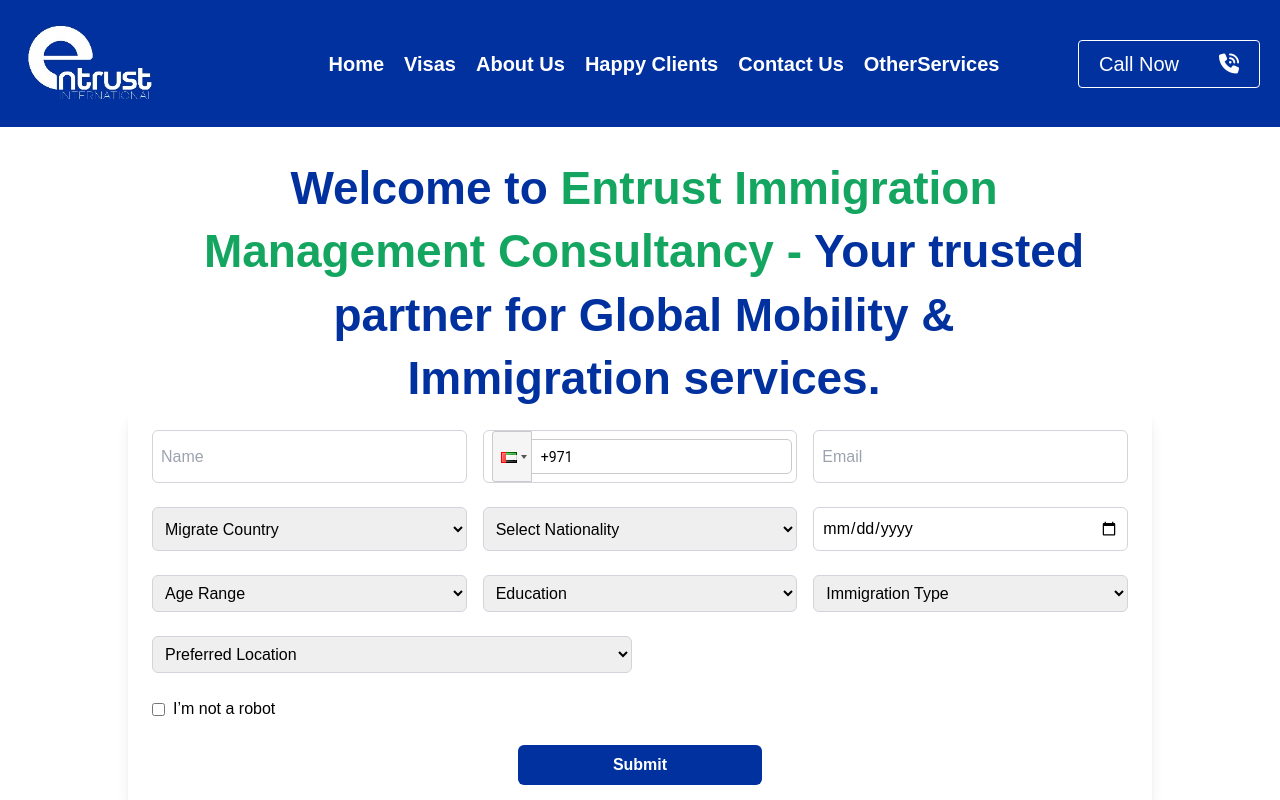
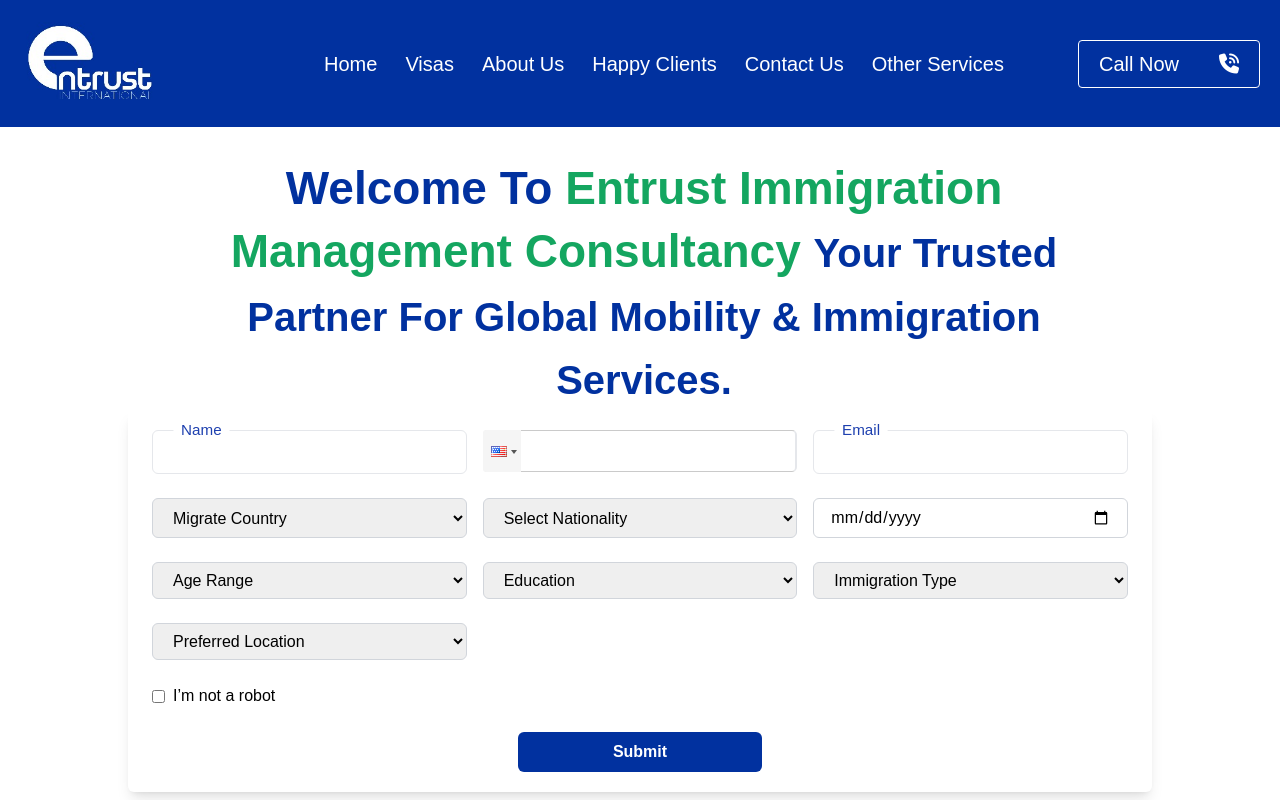
Before and after one commit to haroonmajid/EntrustImmigrationMangagementConusltancy, a React (Create React App) app: page / in a window 1280 px wide. Shown: the top 800 px of the page. Built offline with nearby package versions, Linux system fonts and the light colour scheme.

Commit message:
i update the contact form

```diff
--- a/package.json
+++ b/package.json
@@ -14,9 +14,11 @@
     "react-dom": "^19.0.0",
     "react-hook-form": "^7.54.2",
     "react-phone-input-2": "^2.15.1",
+    "react-phone-number-input": "^3.4.11",
     "react-redux": "^9.2.0",
     "react-router-dom": "^7.1.1",
-    "react-scripts": "5.0.1"
+    "react-scripts": "5.0.1",
+    "styled-components": "^6.1.14"
   },
   "scripts": {
     "start": "react-scripts start",
--- a/src/App.css
+++ b/src/App.css
@@ -23,3 +23,14 @@
     /* background-size: cover; */
     background-repeat: no-repeat;
 }
+ /* .input-text{
+    @apply text-blue-800 bg-white transform translate-y-9 translate-x-4;
+} */
+input[type="text"]:focus ~ .input-text,
+input[type="text"]:not(:placeholder-shown) ~ .input-text{
+  @apply text-blue-800 bg-white transform -translate-y-5 translate-x-3 scale-95
+  }
+  input[type="email"]:focus ~ .input-email,
+input[type="email"]:not(:placeholder-shown) ~ .input-email{
+  @apply text-blue-800 bg-white transform -translate-y-5 translate-x-3 scale-95
+  }
--- a/src/Components/Contact.jsx
+++ b/src/Components/Contact.jsx
@@ -3,8 +3,11 @@
 import { Button } from 'react-bootstrap';
 import PhoneInput from 'react-phone-input-2';
 import 'react-phone-input-2/lib/style.css';
+import "../App.css"
+
 
 const Contact = () => {
+
   const onSubmit = async (event) => {
     event.preventDefault();
     const formData = new FormData(event.target);
@@ -67,6 +70,26 @@
   ];
 
   const [phone, setPhone] = useState('');
+  const customStyles = {
+    container: {
+      width: "100%",
+      // border: "2px solid #E5E7EB ",
+
+      // margin: "20px auto",
+    },
+
+    input: {
+      padding: "20px 0",
+      fontSize: "16px",
+      // marginLeft:"40px",
+      width:"100%",
+      borderRight:"2px solid #E5E7EB",
+
+    },
+    dropdown: {
+      border:"none",
+    },
+  };
 
   const [formData, setFormData] = useState({
     name: '',
@@ -125,46 +148,56 @@
     color: 'rgba(0, 0, 0, 0.5)', // Low opacity for placeholder text
   };
 
+
   return (
     <div className="pb-[20px] pt-[30px]">
       <div className="text-[#01319f] font-bold text-center">
         <h1 className="text-[36px] w-[95%] pl-2 md:w-[70%] mx-auto md:text-[46px] leading-snug">
-        Welcome to
-          <span className='text-[#14A660] text-[46px]'>  Entrust Immigration Management Consultancy - </span><span className=''> Your trusted partner for Global Mobility & Immigration services. </span>
+        Welcome To
+          <span className='text-[#14A660] text-[46px]'>  Entrust Immigration Management Consultancy  </span><span className='text-[40px]'> Your Trusted Partner For Global Mobility & Immigration Services. </span>
         </h1>
       </div>
       <form
         onSubmit={onSubmit}
         className="max-w-5xl mx-auto px-6 py-5 bg-white shadow-lg rounded-md"
       >
-        <div className="grid grid-cols-1 md:grid-cols-3 gap-4 mb-6">
-          <input
+        <div className="grid grid-cols-1 md:w-full md:grid-cols-3 gap-4 mb-6">
+         <label className="relative">
+         <input
             type="text"
             name="name"
-            placeholder="Name"
+            // placeholder=""
             value={formData.name}
             onChange={handleChange}
             required
-            className="w-full p-2 border border-gray-300 rounded-md focus:outline-none focus:ring-2 focus:ring-[#01319f]"
+            className="w-full px-4 py-0 h-11 border rounded-md outline-none focus:border-[#01319f] focus:ring-2 focus:ring-[#01319f] transition duration-200"
           />
-          <PhoneInput
-            type="text"
-            name="phone"
-            country={'ae'} // Default country (UAE)
-            value={phone}
-            onChange={setPhone}
-            required
-            className="w-full p-2 border border-gray-300 rounded-md focus:outline-none focus:ring-2 focus:ring-[#01319f]"
-          />
+          <span className='text-opacity-80 absolute left-0 top-2 mx-2 transition duration-200 input-text px-2 '>Name</span>
+         </label>
+         <div style={customStyles.container}>
+      <PhoneInput
+        country={"us"}
+        value={phone}
+        onChange={setPhone}
+        inputStyle={customStyles.input}
+        buttonStyle={customStyles.dropdown}
+        dropdownStyle={customStyles.dropdown}
+        className=""
+        // enableSearch
+      />
+    </div>
+         <label className="relative">
           <input
             type="email"
             name="email"
-            placeholder="Email"
+            // placeholder="Email"
             value={formData.email}
             onChange={handleChange}
             required
-            className="w-full p-2 border border-gray-300 rounded-md focus:outline-none focus:ring-2 focus:ring-[#01319F]"
+            className="w-full px-4 py-0 h-11 border rounded-md outline-none focus:border-[#01319f] focus:ring-2 focus:ring-[#01319f] transition duration-200"
           />
+          <span className='text-opacity-80 absolute left-0 top-2 mx-2 transition duration-200 input-email px-2 '>Email</span>
+          </label>
         </div>
 
         <div className="grid grid-cols-1 md:grid-cols-3 gap-4 mb-6">
@@ -173,9 +206,9 @@
             value={formData.migrateCountry}
             onChange={handleChange}
             required
-            className="w-full p-2 border border-gray-300 rounded-md focus:outline-none focus:ring-2 focus:ring-[#01319F] text-rgba(0, 0, 0, 0.5)"
+            className="w-full px-4 py-0 h-10 border border-gray-300 rounded-md focus:outline-none focus:ring-2 focus:ring-[#01319F] text-rgba(0, 0, 0, 0.5)"
           >
-            <option value=""selected> Migrate Country</option>
+            <option value=""selected>Migrate Country</option>
             <option value="Canada">Canada</option>
             <option value="Australia">Australia</option>
           </select>
@@ -184,7 +217,7 @@
             value={formData.nationality}
             onChange={handleChange}
             required
-            className="w-full p-2 border border-gray-300 rounded-md focus:outline-none focus:ring-2 focus:ring-[#01319F]"
+            className="w-full px-4 py-0 h-10 border border-gray-300 rounded-md focus:outline-none focus:ring-2 focus:ring-[#01319F]"
           >
             <option value="">Select Nationality</option>
             {countries.map((country, index) => (
@@ -200,7 +233,7 @@
               value={formData.dob}
               onChange={handleChange}
               required
-              className="w-full p-2 border border-gray-300 rounded-md focus:outline-none focus:ring-2 focus:ring-[#01319f]"
+              className="w-full px-4 py-0 h-10 border border-gray-300 rounded-md focus:outline-none focus:ring-2 focus:ring-[#01319f]"
             />
             {!formData.dob && (
               <span className="md:hidden absolute left-3 top-2 text-gray-400">
@@ -216,7 +249,7 @@
             value={formData.ageRange}
             onChange={handleChange}
             required
-            className="w-full p-2 border border-gray-300 rounded-md focus:outline-none focus:ring-2 focus:ring-[#01319f]"
+            className="w-full px-4 border border-gray-300 rounded-md focus:outline-none focus:ring-2 focus:ring-[#01319f]"
           >
             <option value="">Age Range</option>
             <option value="18-25">18-25</option>
@@ -227,7 +260,7 @@
             value={formData.education}
             onChange={handleChange}
             required
-            className="w-full p-2 border border-gray-300 rounded-md focus:outline-none focus:ring-2 focus:ring-[#01319f]"
+            className="w-full p-2 px-4 border border-gray-300 rounded-md focus:outline-none focus:ring-2 focus:ring-[#01319f]"
           >
             <option value="">Education</option>
             <option value="High School">High School</option>
@@ -239,7 +272,7 @@
             value={formData.immigrationType}
             onChange={handleChange}
             required
-            className="w-full p-2 border border-gray-300 rounded-md focus:outline-none focus:ring-2 focus:ring-[#01319f]"
+            className="w-full p-2 px-4 border border-gray-300 rounded-md focus:outline-none focus:ring-2 focus:ring-[#01319f]"
           >
             <option value="">Immigration Type</option>
             <option value="Work">Work</option>
@@ -247,13 +280,13 @@
           </select>
         </div>
 
-        <div className="grid grid-cols-1 md:grid-cols-2 gap-4 mb-6">
+        <div className="grid grid-cols-1 md:grid-cols-3 gap-4 mb-6">
           <select
             name="preferredLocation"
             value={formData.preferredLocation}
             onChange={handleChange}
             required
-            className="w-full p-2 border border-gray-300 rounded-md focus:outline-none focus:ring-2 focus:ring-[#01319f]"
+            className="w-full p-2 px-4 border border-gray-300 rounded-md focus:outline-none focus:ring-2 focus:ring-[#01319f]"
           >
             <option value="">Preferred Location</option>
             <option value="City A">City A</option>
--- a/src/Components/Navbar.js
+++ b/src/Components/Navbar.js
@@ -30,7 +30,7 @@
                 <nav
 
                     className={`${isOpen ? "flex" : "hidden"
-                        } md:flex flex-col md:flex-row items-center text-white text-xl font-semibold gap-5 w-full md:w-auto`}
+                        } md:flex flex-col md:flex-row items-center text-white text-xl font-medium gap-7 w-full md:w-auto`}
                 >
                     <Link to="/" className="hover:text-[#14A660] cursor-pointer">
                         Home
@@ -48,7 +48,7 @@
                         Contact Us
                     </Link>
                     <Link to="/OtherServices" className="hover:text-[#14A660] cursor-pointer">
-                        OtherServices
+                        Other Services
                     </Link>
                     {isOpen && (
                     <div
```
Also changed, not shown: src/Components/Section5.jsx (+87 -0 lines), public/youth_mobility_visa_united_kingdom.jpeg (added), 1 other file (tests, documents, lock files or other folders).
